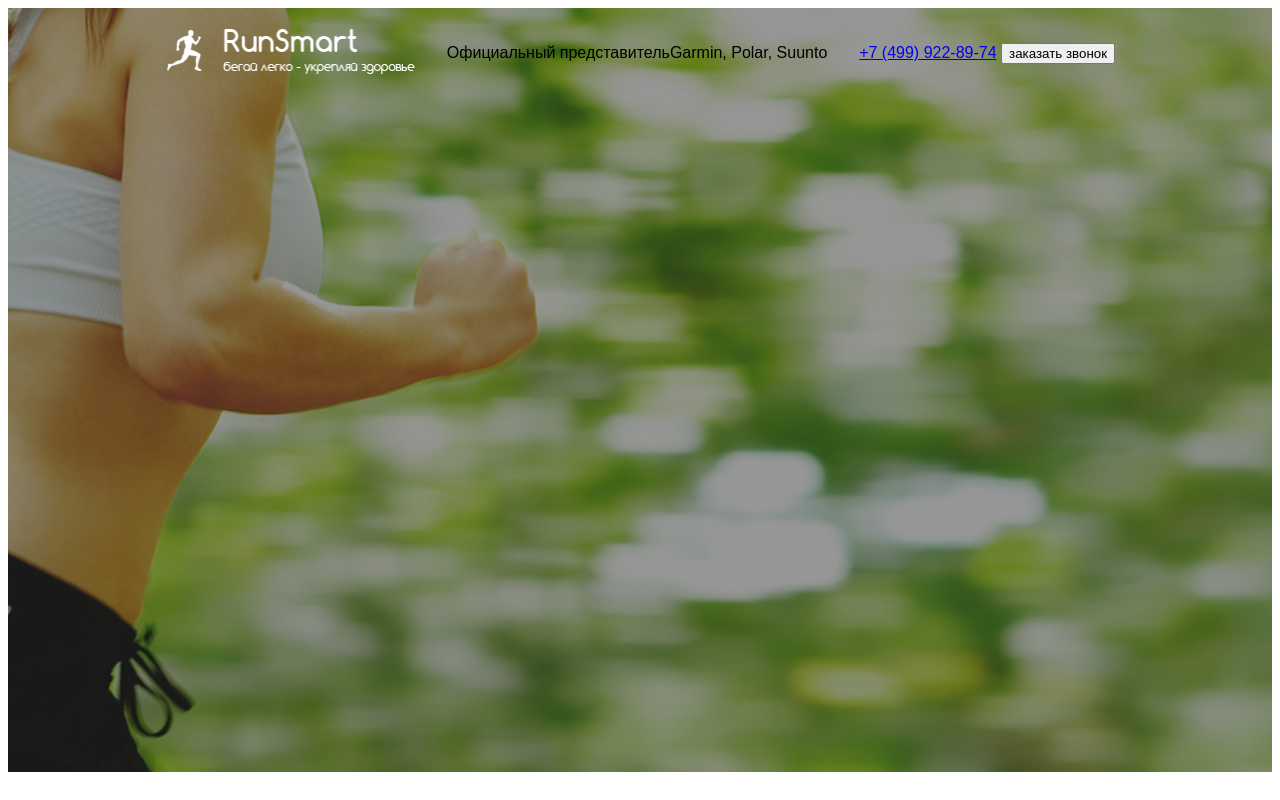
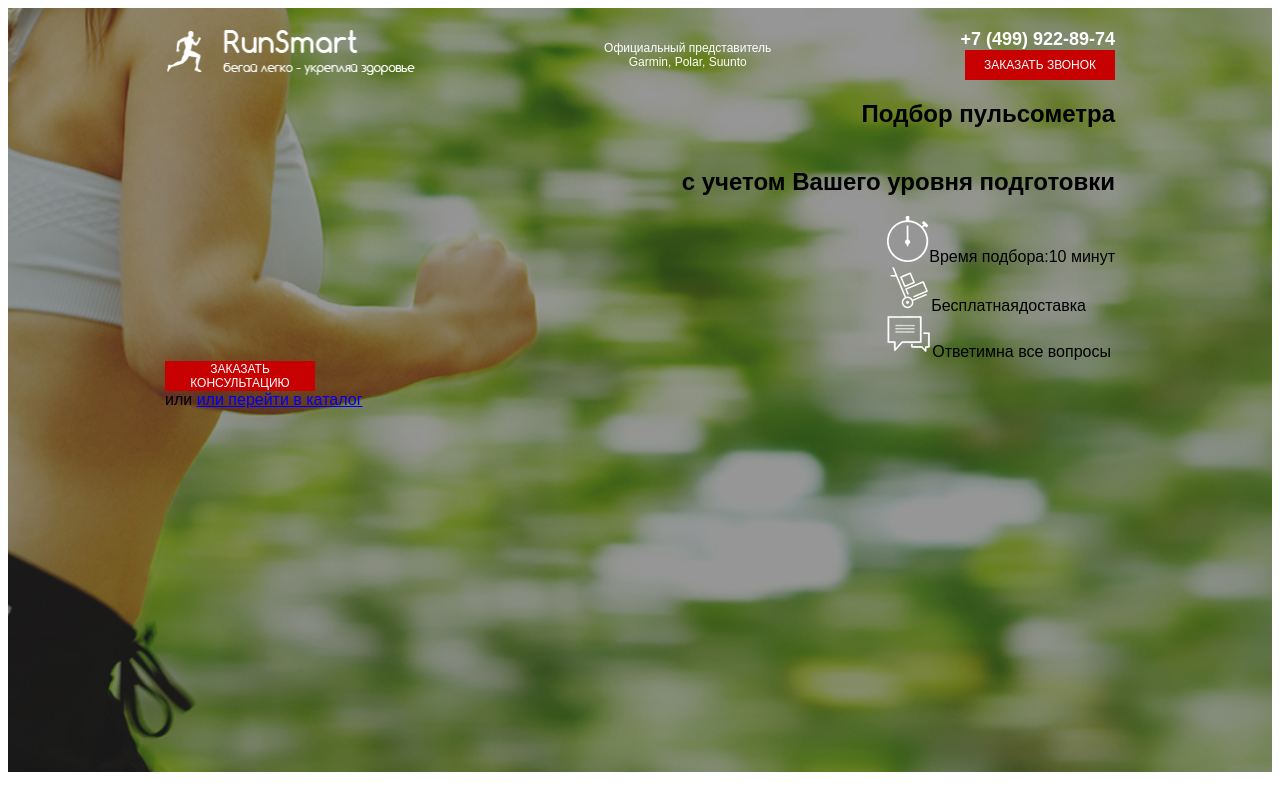
Before and after one commit to KachurEgor/pulse, a website: page src/index.html in a window 1280 px wide. Drawn offline with Linux system fonts and the light colour scheme.

Commit message:
10/03.23

```diff
--- a/src/index.html
+++ b/src/index.html
@@ -21,6 +21,20 @@
                     <button class="button">заказать звонок</button>
                 </div>
             </header>
+            <div class="promo__wrapper">
+                <h1 class="promo__header">Подбор пульсометра</h1>
+                <h2 class="promo__subheadder">с учетом Вашего уровня подготовки</h2>
+                <div class="promo__icons">
+                    <div class="promo__icon"><img src="icons/promo__icon-timer.png" alt="none">Время подбора:10 минут</div>
+                    <div class="promo__icon"><img src="icons/promo__icon-2.png" alt="none">Бесплатнаядоставка</div>
+                    <div class="promo__icon"><img src="icons/promo__icon-3.png" alt="none">Ответимна все вопросы</div>
+                </div>
+            </div>
+            <button class="button button_main">заказать консультацию</button>
+            <div class="promo__link">
+                или
+                <a href="#">или перейти в каталог</a>
+            </div>
         </div>
     </section>
 </body>
--- a/src/sass/base/_variables.scss
+++ b/src/sass/base/_variables.scss
@@ -0,0 +1 @@
+$main-color: #c70101
--- /dev/null
+++ b/src/sass/blocks/_buttons.scss
@@ -0,0 +1,10 @@
+.button {
+font-weight: 500;
+font-size: 12px;
+width: 150px;
+height: 30px;
+text-transform: uppercase;
+border: none;
+background-color: $main-color;
+color: #ffff;
+}
--- a/src/sass/blocks/_header.scss
+++ b/src/sass/blocks/_header.scss
@@ -8,4 +8,30 @@
                 width: 100%;
             }
         }
+        &__oficial {
+            font-weight: 500;
+            font-size: 12px;
+            color: #FFFFFF;
+            text-align: center;
+            span {
+                display: block;
+                font-style: 18px;
+            }
+        }
+        &__phone {
+            display: block;
+            font-weight: 700;
+            font-size: 18px;
+            color: #FFFFFF;
+            text-decoration: none;
+            &:hover {
+                color: #FFFFFF;
+                text-decoration: none;
+            }
+        }
+        &__contacts {
+            display: flex;
+            flex-direction: column;
+            align-items: flex-end;
+        }
 }
--- a/src/sass/blocks/_promo.scss
+++ b/src/sass/blocks/_promo.scss
@@ -2,4 +2,11 @@
     height: 650px;
     padding: 21px 0 93px 0;
     background: url(../../img/promo__bg.jpg) center (center/cover) no-repeat ;
+    &__wrapper {
+        display: flex;
+        flex-direction: column;
+        align-items: flex-end;
+        margin-top: 90ox;
+
+    }
 }
--- a/src/sass/style.scss
+++ b/src/sass/style.scss
@@ -2,6 +2,7 @@
 @import 'base/mixins';
 @import 'blocks/promo';
 @import 'blocks/header';
+@import 'blocks/buttons';
 * {
     font-family: 'Museo Sans Cyrl', sans-serif;
 }
```
Also changed, not shown: src/css/style.min.css, src/icons/promo__icon-2.png (added), src/icons/promo__icon-3.png (added), src/icons/promo__icon-timer.png (added).
